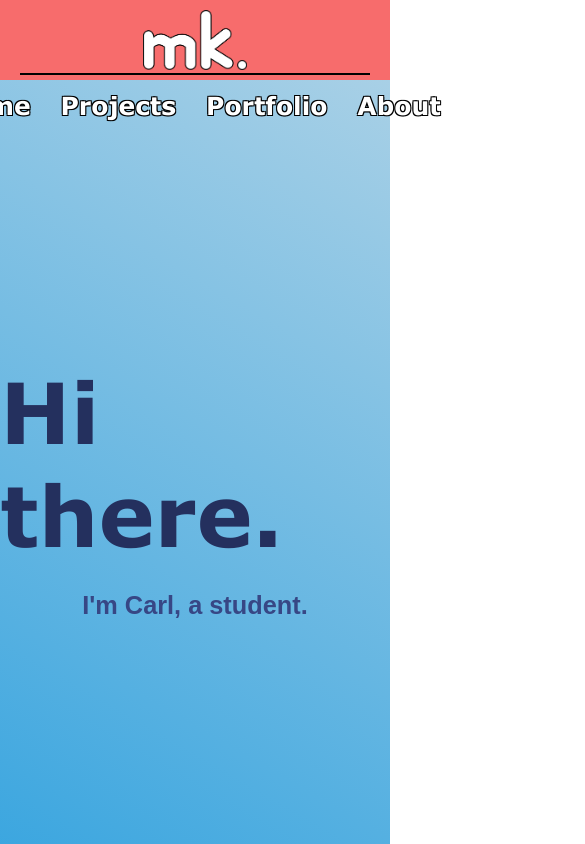
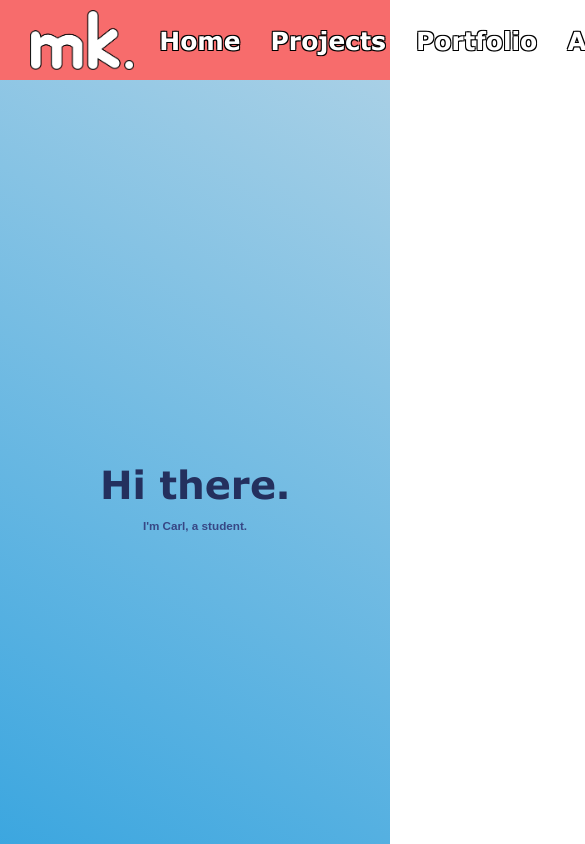
Before and after one commit to mkcarl/mkcarl_website, a plain HTML site: page html/homepage.html in a window 390 px wide. Shown: the top 844 px of the page, 585 px wide, since content can reach past the window. Drawn offline with Linux system fonts and the light colour scheme.

Commit message:
removed media query

```diff
--- a/css/homepage.css
+++ b/css/homepage.css
@@ -12,11 +12,6 @@
     font-family: Verdana;
     src: url("../fonts/verdanab.ttf");
     font-weight: bold;
-}
-
-.body-main{
-    position: relative;
-    width: 100%;
 }
 
 .homepage-section{
@@ -231,43 +226,7 @@
 
 }
 
-@media only screen and (max-width: 600px) {
-    .nav-bar{
-        flex-direction: column;
-        height: fit-content;
-        padding: 0;
-        align-items: center;
-        position: relative;
-    }
-
-    #nav-logo{
-        display: inherit;
-        border-bottom: 2px solid;
-        width: 100%;
-        justify-content: center;
-    }
-
-    #nav-buttons{
-        width: 100%;
-        line-height: 40px;
-        display: inherit;
-        justify-content: center;
-    }
-
-    nav {
-        width: 100%;
-    }
-
-    nav ul{
-        flex-direction: column;
-        justify-content: center;
-        width: 100%;
-    }
-
-    nav a {
-        display: inherit;
-        justify-content: center;
-    }
+/* @media only screen and (max-width: 600px) {
     #introduction-content h1{
         font-size: 10vmax;
     }
@@ -319,4 +278,4 @@
         margin-bottom: 20px;
 
     }
-  }
+  } */
--- a/css/navbar.css
+++ b/css/navbar.css
@@ -1,6 +1,11 @@
 body{
     font-family: Verdana, Geneva, Tahoma, sans-serif;
     margin: 0;
+}
+
+.body-main{
+    position: relative;
+    width: 100%;
 }
 
 .nav-bar{
@@ -100,3 +105,51 @@ nav a {
 .nav-content:hover {
     max-height: 400px;
 }
+
+/* @media only screen and (max-width: 600px) {
+    .nav-bar{
+        flex-direction: column;
+        height: fit-content;
+        padding: 0;
+        align-items: center;
+        position: relative;
+    }
+
+    #nav-logo{
+        display: inherit;
+        border-bottom: 2px solid;
+        width: 100%;
+        justify-content: center;
+    }
+
+
+    #nav-buttons{
+        width: 100%;
+        line-height: 40px;
+        display: inherit;
+        justify-content: center;
+    }
+
+    nav {
+        width: 100%;
+    }
+
+    nav ul{
+        justify-content: center;
+        width: 100%;
+    }
+    nav li:hover{
+        background-color: inherit;
+    }
+    nav li>a {
+        display: inherit;
+        justify-content: center;
+        font-size: 1.15rem;
+        padding: 0 8px 0 8px;
+    }
+
+    .nav-content{
+        top: 125px;
+    }
+
+} */
```
Also changed, not shown: html/completed_projects.html (+2 -1 lines), html/incomplete_projects.html (+1 -0 lines).
